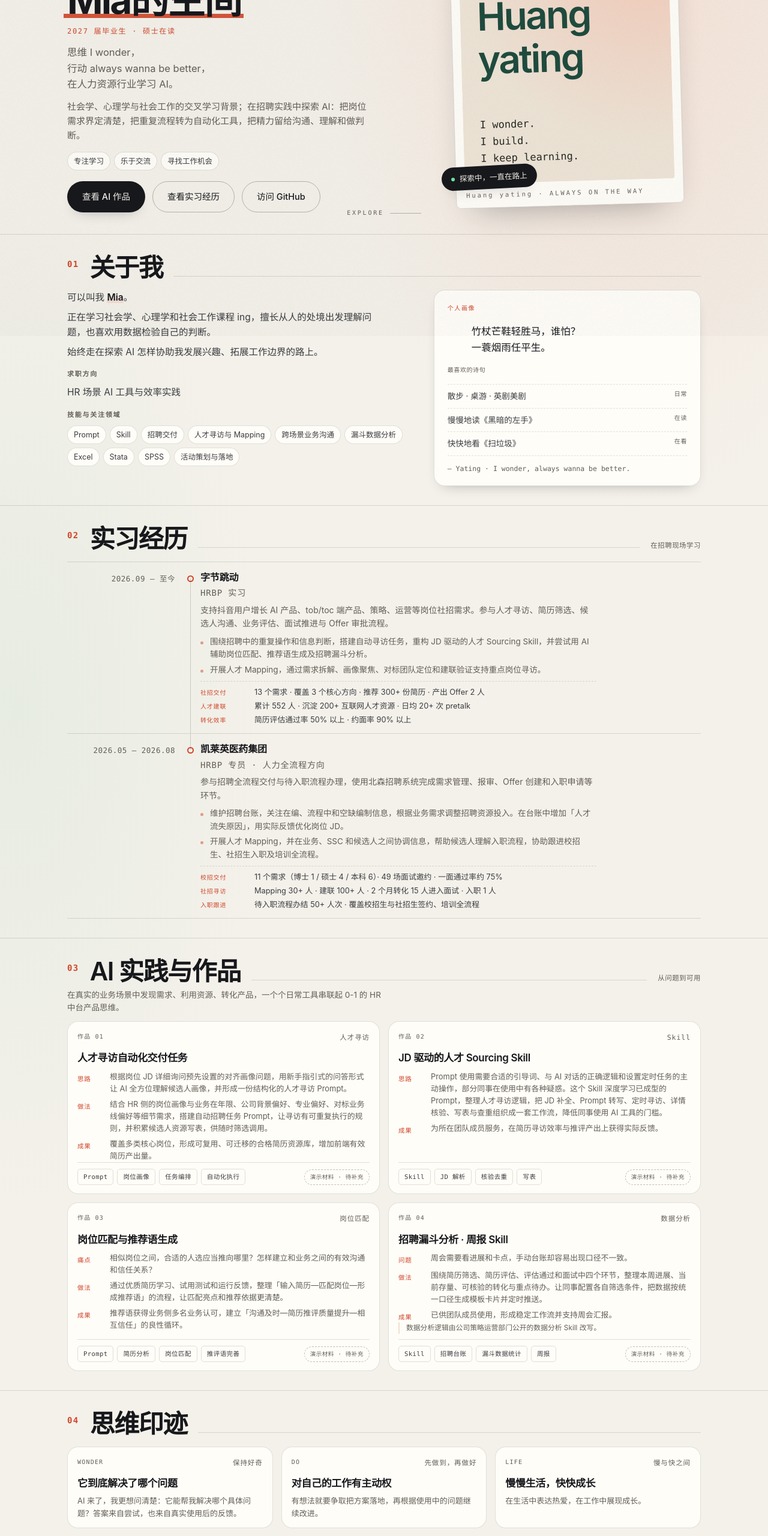
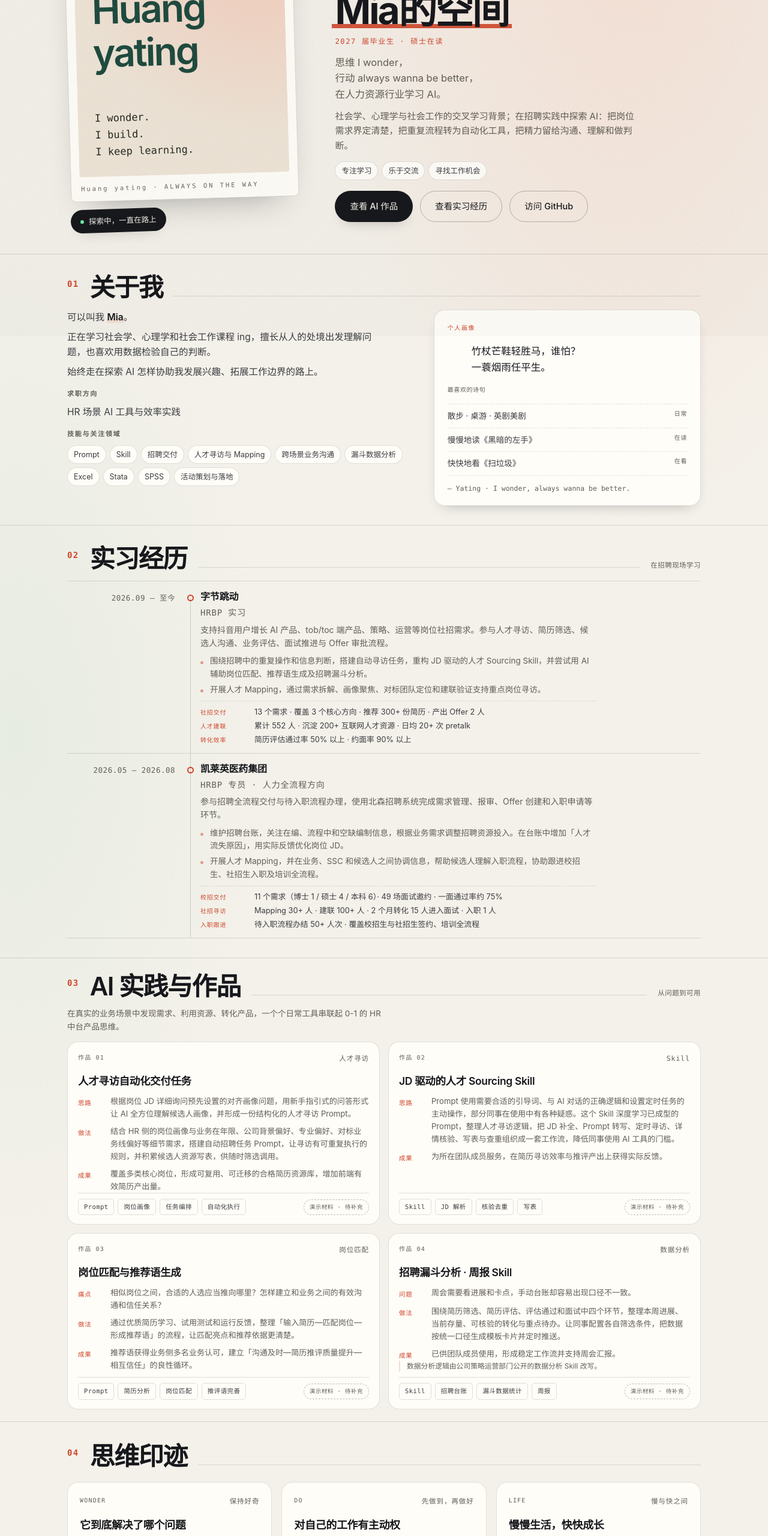
Before and after one commit to mia8t/mia8t.github.io, a plain HTML site: page index.html in a window 1280 px wide. Shown: the part 240-2800 px from the top of the page at 60% size. Drawn offline with Linux system fonts and the light colour scheme.

Commit message:
首屏名片移到左侧，时间轴延伸到段尾，放宽作品与思维印迹间距

```diff
--- a/index.html
+++ b/index.html
@@ -35,6 +35,13 @@
   <main id="top">
     <section class="hero">
       <div class="wrap hero__grid">
+        <div class="hero__card" data-reveal>
+          <div class="portrait mia-letter-card">
+            <div class="mia-letter-art" aria-label="Huang yating 的文字名片"><span class="mia-art-note">PEOPLE × AI</span><span class="mia-monogram">Huang<br />yating</span><span class="mia-art-line">I wonder.<br />I build.<br />I keep learning.</span></div>
+            <span class="portrait__cap">Huang yating · ALWAYS ON THE WAY</span>
+          </div>
+          <div class="hero__note"><span class="hero__note-dot" aria-hidden="true"></span>探索中，一直在路上</div>
+        </div>
         <div class="hero__copy">
           <p class="eyebrow" data-reveal><span class="dot" aria-hidden="true"></span>AIbuilder for HR</p>
           <h1 class="hero__title" data-reveal>欢迎来到<br /><span class="hero__name">Mia的空间</span></h1>
@@ -47,13 +54,6 @@
             <a class="btn btn--ghost" href="#path">查看实习经历</a>
             <a class="btn btn--ghost" href="https://github.com/mia8t" target="_blank" rel="noopener">访问 GitHub</a>
           </div>
-        </div>
-        <div class="hero__card" data-reveal>
-          <div class="portrait mia-letter-card">
-            <div class="mia-letter-art" aria-label="Huang yating 的文字名片"><span class="mia-art-note">PEOPLE × AI</span><span class="mia-monogram">Huang<br />yating</span><span class="mia-art-line">I wonder.<br />I build.<br />I keep learning.</span></div>
-            <span class="portrait__cap">Huang yating · ALWAYS ON THE WAY</span>
-          </div>
-          <div class="hero__note"><span class="hero__note-dot" aria-hidden="true"></span>探索中，一直在路上</div>
         </div>
       </div>
       <a class="scroll-hint" href="#about" aria-label="向下阅读"><span>EXPLORE</span><span class="scroll-hint__line" aria-hidden="true"></span></a>
--- a/style.css
+++ b/style.css
@@ -1164,3 +1164,44 @@ body { line-height: 1.68; }
   color: var(--muted);
   white-space: nowrap;
 }
+
+/* ---------------- 首屏：名片在左，文案在右 ---------------- */
+.hero__grid { grid-template-columns: 0.8fr 1.2fr; }
+.hero__card { order: 1; justify-self: start; }
+.hero__copy { order: 2; }
+@media (max-width: 980px) {
+  .hero__grid { grid-template-columns: 1fr; }
+  .hero__card { order: 2; justify-self: center; }
+  .hero__copy { order: 1; }
+}
+
+/* ---------------- 时间轴延伸到本段结尾 ---------------- */
+.timeline > li:last-child .timeline__time::after { bottom: -12px; height: auto; }
+
+/* 名片移到左侧后：贴纸不再压住名片说明，滚动提示隐去 */
+.hero__note {
+  position: static;
+  margin: 16px 0 0 6px;
+  transform: rotate(-2deg);
+  align-self: flex-start;
+}
+.scroll-hint { display: none; }
+
+/* 03 作品 / 04 思维印迹：松一点，别挤在一起 */
+#work { padding-top: 24px; padding-bottom: 20px; }
+#thoughts { padding-top: 34px; padding-bottom: 36px; }
+#work .section__head { margin-bottom: 16px; }
+#thoughts .section__head { margin-bottom: 20px; }
+#work .mia-section-lead { margin-top: -4px; margin-bottom: 14px; line-height: 1.62; }
+.mia-work { padding: 18px 17px 15px; }
+.mia-work .project__top { margin-bottom: 12px; }
+.mia-work .project__title { font-size: 17.5px; margin-bottom: 7px; }
+.mia-work__rows { gap: 8px; }
+.mia-row p { font-size: 13.1px; line-height: 1.6; }
+.mia-work__foot { padding-top: 9px; }
+.mia-work .chips { margin: 0; }
+#thoughts .projects { gap: 16px; }
+#thoughts .project { padding: 22px 20px 20px; }
+#thoughts .project__top { margin-bottom: 14px; }
+#thoughts .project__title { font-size: 18px; margin-bottom: 8px; }
+#thoughts .project__desc { font-size: 13.6px; line-height: 1.68; }
```
